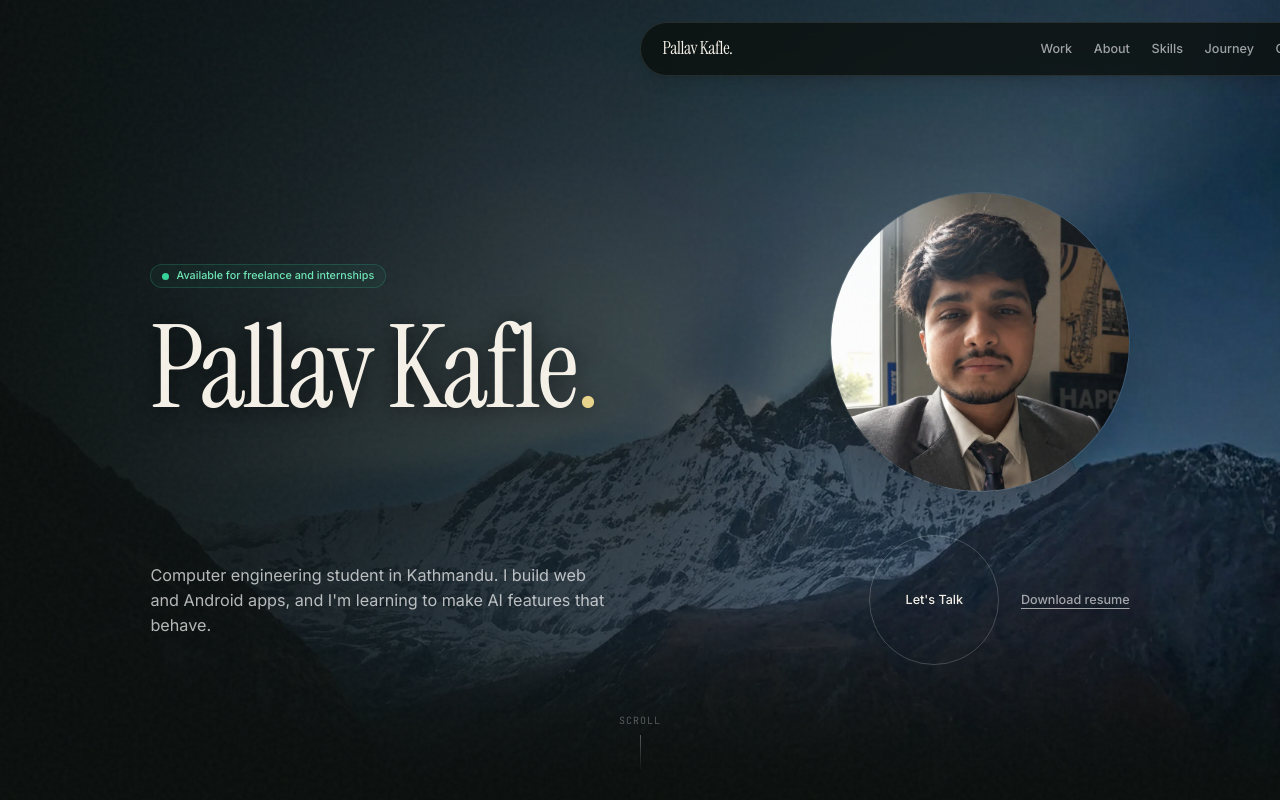
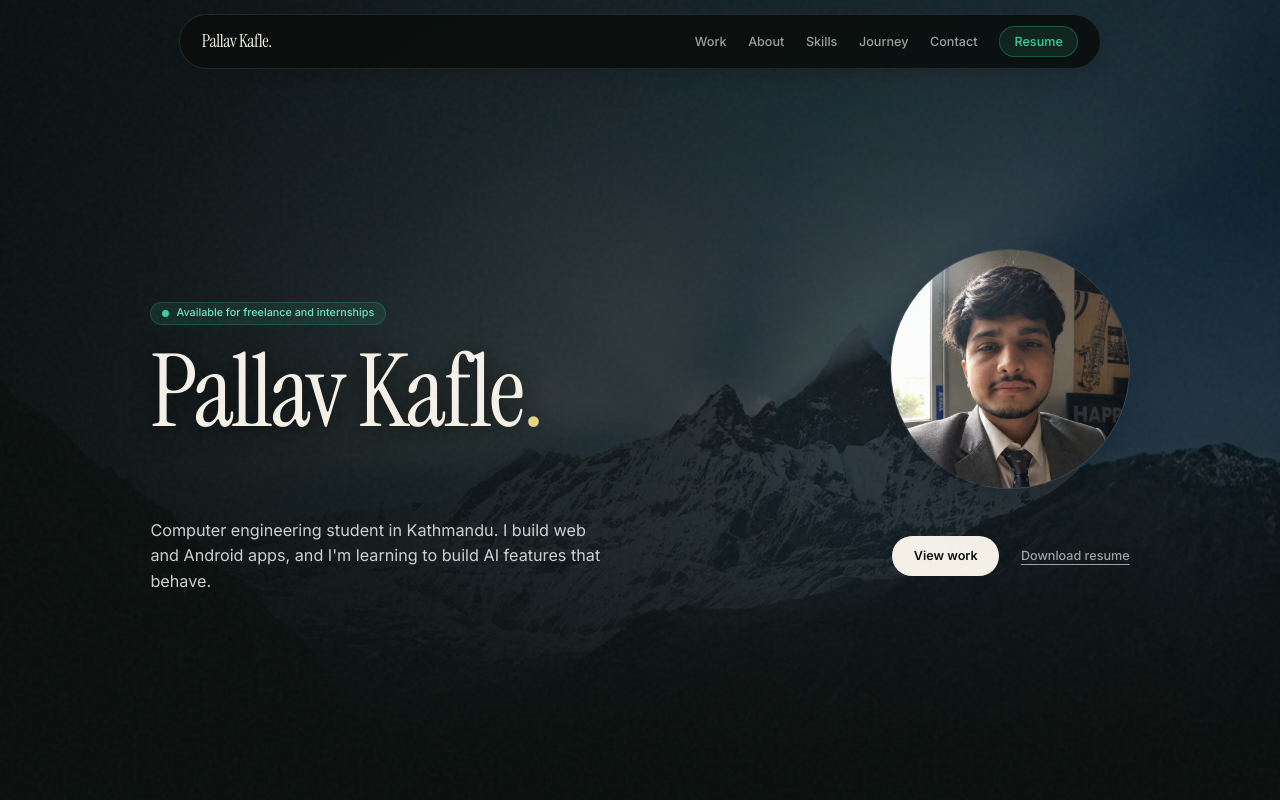
Before and after one commit to pallavkafle/myPORTFOLIO, a Next.js app: page / in a window 1280 px wide. Shown: the top 800 px of the page. Built offline with nearby package versions, Linux system fonts and the light colour scheme.

Commit message:
feat: Phase 1 - fix layout, navbar, hero, and remove bloat

```diff
--- a/app/globals.css
+++ b/app/globals.css
@@ -2,6 +2,10 @@
 @tailwind components;
 @tailwind utilities;
 
+:focus-visible {
+  outline: 2px solid #34d399;
+  outline-offset: 2px;
+}
 :root {
   --bg: #0a0f0d;
   --bg-elevated: rgba(255, 255, 255, 0.05);
--- a/app/layout.tsx
+++ b/app/layout.tsx
@@ -61,6 +61,9 @@ export default function RootLayout({ children }: Readonly<{ children: ReactNode
   return (
     <html lang="en" className={`${inter.variable} ${serif.variable} ${mono.variable}`}>
       <body className="font-sans antialiased">
+        <a href="#main-content" className="sr-only focus:not-sr-only focus:absolute focus:top-4 focus:left-4 focus:z-[100] focus:rounded-md focus:bg-emerald-400 focus:px-4 focus:py-2 focus:text-black focus:font-semibold">
+  Skip to content
+</a>
         <script
           type="application/ld+json"
           dangerouslySetInnerHTML={{ __html: JSON.stringify(jsonLd) }}
--- a/app/page.tsx
+++ b/app/page.tsx
@@ -1,6 +1,5 @@
 import Hero from "@/components/sections/Hero";
 import Projects from "@/components/sections/Projects";
-import Now from "@/components/sections/Now";
 import About from "@/components/sections/About";
 import Skills from "@/components/sections/Skills";
 import Journey from "@/components/sections/Journey";
@@ -10,16 +9,20 @@ import Navbar from "@/components/ui/Navbar";
 
 export default function HomePage() {
   return (
-    <main>
+    <>
+      <a href="#main-content" className="sr-only focus:not-sr-only focus:absolute focus:top-4 focus:left-4 focus:z-[100] focus:rounded-md focus:bg-emerald-400 focus:px-4 focus:py-2 focus:text-black focus:font-semibold">
+        Skip to content
+      </a>
+      <main id="main-content">
         <Navbar />
         <Hero />
         <Projects />
-      <Now />
         <About />
         <Skills />
         <Journey />
         <Contact />
         <Footer />
       </main>
+    </>
   );
 }
--- a/components/sections/Footer.tsx
+++ b/components/sections/Footer.tsx
@@ -46,7 +46,7 @@ export default function Footer() {
       </footer>
 
       {showTopButton && (
-        <motion.button initial={{ opacity: 0, scale: 0.8 }} animate={{ opacity: 1, scale: 1 }} exit={{ opacity: 0, scale: 0.8 }} onClick={() => window.scrollTo({ top: 0, behavior: "smooth" })} aria-label="Back to top" className="fixed bottom-6 right-6 z-50 flex h-10 w-10 items-center justify-center rounded-full border border-white/10 bg-white/5 text-white/70 backdrop-blur-md transition-colors hover:border-emerald-400/50 hover:text-emerald-400">
+        <motion.button initial={{ opacity: 0, scale: 0.8 }} animate={{ opacity: 1, scale: 1 }} exit={{ opacity: 0, scale: 0.8 }} onClick={() => window.scrollTo({ top: 0, behavior: "smooth" })} aria-label="Back to top" className="fixed bottom-4 right-4 z-50 flex h-8 w-8 items-center justify-center rounded-full border border-white/10 bg-white/5 text-white/70 backdrop-blur-md transition-colors hover:border-emerald-400/50 hover:text-emerald-400">
           <ArrowUp size={18} />
         </motion.button>
       )}
--- a/components/sections/Hero.tsx
+++ b/components/sections/Hero.tsx
@@ -2,80 +2,44 @@
 
 import Image from "next/image";
 import { motion } from "framer-motion";
-import MagneticButton from "@/components/ui/MagneticButton";
-import { siteConfig } from "@/lib/data/site";
 
 export default function Hero() {
   return (
-    <section id="home" className="relative min-h-screen flex flex-col justify-center pt-32 pb-16">
-      <div className="mx-auto grid w-full max-w-6xl items-center gap-12 px-5 lg:grid-cols-[1fr_auto] lg:px-8">
-
-        <motion.div
-          initial={{ opacity: 0, y: 20 }}
-          animate={{ opacity: 1, y: 0 }}
-          transition={{ duration: 0.8, ease: "easeOut" }}
-        >
-          <div className="inline-flex items-center gap-2 rounded-full border border-emerald-400/20 bg-emerald-400/5 px-3 py-1 text-xs font-medium text-emerald-300 mb-8">
+    <section id="home" className="relative flex min-h-screen flex-col justify-center pt-24 pb-12">
+      <div className="mx-auto grid w-full max-w-6xl items-center gap-10 px-5 lg:grid-cols-[1fr_auto] lg:px-8">
+        <motion.div initial={{ opacity: 0, y: 20 }} animate={{ opacity: 1, y: 0 }} transition={{ duration: 1.2, ease: "easeOut" }}>
+          <div className="inline-flex items-center gap-2 rounded-full border border-emerald-400/20 bg-emerald-400/10 px-3 py-1 text-xs font-medium text-emerald-300 mb-6">
             <span className="relative flex h-2 w-2">
               <span className="absolute inline-flex h-full w-full animate-ping rounded-full bg-emerald-400 opacity-75"></span>
               <span className="relative inline-flex h-2 w-2 rounded-full bg-emerald-400"></span>
             </span>
             Available for freelance and internships
           </div>
-
-          <h1 className="text-[clamp(3.5rem,10vw,8rem)] font-serif font-normal leading-[0.9] tracking-tight text-text drop-shadow-[0_2px_12px_rgba(0,0,0,0.8)]">
+          <h1 className="text-[clamp(3.5rem,8vw,7rem)] font-serif font-normal leading-[0.9] tracking-tight text-text drop-shadow-[0_2px_12px_rgba(0,0,0,0.8)]">
             Pallav Kafle<span className="text-gold">.</span>
           </h1>
         </motion.div>
-
-        <motion.div
-          initial={{ opacity: 0, scale: 0.95 }}
-          animate={{ opacity: 1, scale: 1 }}
-          transition={{ duration: 0.8, delay: 0.2 }}
-          className="flex justify-start lg:justify-end"
-        >
-          <div className="relative h-[260px] w-[260px] overflow-hidden rounded-full border border-white/10 shadow-2xl md:h-[300px] md:w-[300px]">
-            <Image
-              src="/images/profile.webp"
-              alt="Pallav Kafle"
-              fill
-              priority
-              className="object-cover object-top grayscale-[20%] hover:grayscale-0 transition-all duration-700"
-            />
+        <motion.div initial={{ opacity: 0, scale: 0.95 }} animate={{ opacity: 1, scale: 1 }} transition={{ duration: 1.2, delay: 0.2 }} className="flex justify-start lg:justify-end">
+          <div className="relative h-[160px] w-[160px] overflow-hidden rounded-full border border-white/10 shadow-2xl md:h-[240px] md:w-[240px]">
+            <Image src="/images/profile.webp" alt="Pallav Kafle" fill priority className="object-cover object-top grayscale-[20%] hover:grayscale-0 transition-all duration-700" />
           </div>
         </motion.div>
       </div>
-
-      <div className="mx-auto w-full max-w-6xl px-5 mt-12 lg:px-8">
-        <motion.div
-          initial={{ opacity: 0, y: 20 }}
-          animate={{ opacity: 1, y: 0 }}
-          transition={{ duration: 0.8, delay: 0.4 }}
-          className="flex flex-col md:flex-row items-start md:items-center justify-between gap-8"
-        >
-          <p className="max-w-lg text-base leading-relaxed text-white/70 md:text-lg">
-            Computer engineering student in Kathmandu. I build web and Android apps, and I&apos;m learning to make AI features that behave.
+      <div className="mx-auto w-full max-w-6xl px-5 mt-8 lg:px-8">
+        <motion.div initial={{ opacity: 0, y: 20 }} animate={{ opacity: 1, y: 0 }} transition={{ duration: 1.2, delay: 0.4 }} className="flex flex-col md:flex-row items-start md:items-center justify-between gap-6">
+          <p className="max-w-lg text-base leading-relaxed text-white/80 md:text-lg">
+            Computer engineering student in Kathmandu. I build web and Android apps, and I&apos;m learning to build AI features that behave.
           </p>
-
           <div className="flex items-center gap-6">
-            <MagneticButton href="#contact">Let&apos;s Talk</MagneticButton>
-            <a href="/resume.pdf" target="_blank" rel="noreferrer" className="text-sm font-medium text-white/60 underline underline-offset-4 hover:text-white transition-colors">
+            <a href="#projects" className="rounded-full bg-text px-6 py-3 text-sm font-semibold text-background transition-transform hover:scale-105">
+              View work
+            </a>
+            <a href="/resume" className="text-sm font-medium text-white/60 underline underline-offset-4 hover:text-white transition-colors">
               Download resume
             </a>
           </div>
         </motion.div>
       </div>
-
-      {/* Scroll Cue */}
-      <motion.div
-        initial={{ opacity: 0 }}
-        animate={{ opacity: 1 }}
-        transition={{ delay: 1.5, duration: 1 }}
-        className="absolute bottom-8 left-1/2 -translate-x-1/2 flex flex-col items-center gap-2"
-      >
-        <span className="font-mono text-[10px] uppercase tracking-widest text-white/30">Scroll</span>
-        <div className="h-10 w-px bg-gradient-to-b from-white/30 to-transparent" />
-      </motion.div>
     </section>
   );
 }
--- a/components/sections/Skills.tsx
+++ b/components/sections/Skills.tsx
@@ -24,7 +24,7 @@ export default function Skills() {
 
   // The text content rendered twice (once for baseline, once for the spotlight mask)
   const SkillList = ({ isSpotlight = false }: { isSpotlight?: boolean }) => (
-    <div className={`space-y-12 ${isSpotlight ? "pointer-events-none text-white" : "text-white/40"}`}>
+    <div className={`space-y-12 ${isSpotlight ? "pointer-events-none text-white" : "text-white/70"}`}>
       {skillGroups.map((group) => (
         <div key={group.category} className="grid gap-4 md:grid-cols-[200px_1fr] md:gap-8">
           <div>
@@ -46,7 +46,7 @@ export default function Skills() {
   );
 
   return (
-    <section id="skills" className="px-5 py-16 lg:px-8 bg-black/20">
+    <section id="skills" className="relative z-10 px-5 py-16 lg:px-8">
       <div className="mx-auto max-w-5xl">
         <motion.div initial={{ opacity: 0, y: 20 }} whileInView={{ opacity: 1, y: 0 }} viewport={{ once: true }} transition={{ duration: 0.6 }}>
           <SectionHeading
--- a/components/ui/Navbar.tsx
+++ b/components/ui/Navbar.tsx
@@ -34,13 +34,13 @@ export default function Navbar() {
 
   return (
     <>
-      <motion.header
-        initial={{ y: -100, opacity: 0 }}
-        animate={{ y: isHidden ? -100 : 0, opacity: isHidden ? 0 : 1 }}
-        transition={{ duration: 0.35, ease: "easeInOut" }}
-        className="fixed top-6 left-1/2 z-50 -translate-x-1/2 w-[95%] max-w-4xl"
-      >
-        <nav className="flex items-center justify-between rounded-full border border-white/10 bg-[#0a0f0d]/80 px-6 py-3 shadow-lg backdrop-blur-md">
+      <header className="fixed top-4 inset-x-0 z-50 flex justify-center px-4">
+        <motion.nav
+          initial={{ y: -100, opacity: 0 }}
+          animate={{ y: isHidden ? -100 : 0, opacity: isHidden ? 0 : 1 }}
+          transition={{ duration: 0.35, ease: "easeInOut" }}
+          className="flex w-full max-w-5xl items-center justify-between rounded-full border border-white/10 bg-[#0a0f0d]/90 px-6 py-3 shadow-lg backdrop-blur-md"
+        >
           <Link href="/" className="font-serif text-xl tracking-tight text-text hover:text-emerald-400 transition-colors">
             Pallav Kafle.
           </Link>
@@ -51,30 +51,25 @@ export default function Navbar() {
                 {link.name}
               </Link>
             ))}
-            <Link href="/resume.pdf" target="_blank" rel="noreferrer" className="rounded-full bg-emerald-400/10 px-4 py-1.5 text-sm font-medium text-emerald-400 border border-emerald-400/30 transition-all hover:bg-emerald-400/20">
+            <Link href="/resume" className="rounded-full bg-emerald-400/10 px-4 py-1.5 text-sm font-medium text-emerald-400 border border-emerald-400/30 transition-all hover:bg-emerald-400/20">
               Resume
             </Link>
           </div>
 
           <div className="flex items-center gap-4 lg:hidden">
-            <Link href="/resume.pdf" target="_blank" rel="noreferrer" className="rounded-full bg-emerald-400/10 px-3 py-1 text-xs font-medium text-emerald-400 border border-emerald-400/30">
+            <Link href="/resume" className="rounded-full bg-emerald-400/10 px-3 py-1 text-xs font-medium text-emerald-400 border border-emerald-400/30">
               Resume
             </Link>
             <button onClick={() => setIsMobileMenuOpen(!isMobileMenuOpen)} aria-expanded={isMobileMenuOpen} aria-label="Toggle menu" className="text-white/70 hover:text-white">
               {isMobileMenuOpen ? <X size={20} /> : <Menu size={20} />}
             </button>
           </div>
-        </nav>
-      </motion.header>
+        </motion.nav>
+      </header>
 
       <AnimatePresence>
         {isMobileMenuOpen && (
-          <motion.div
-            initial={{ opacity: 0 }}
-            animate={{ opacity: 1 }}
-            exit={{ opacity: 0 }}
-            className="fixed inset-0 z-40 bg-[#0a0f0d]/95 backdrop-blur-lg lg:hidden flex flex-col items-center justify-center gap-8"
-          >
+          <motion.div initial={{ opacity: 0 }} animate={{ opacity: 1 }} exit={{ opacity: 0 }} className="fixed inset-0 z-40 bg-[#0a0f0d]/95 backdrop-blur-lg lg:hidden flex flex-col items-center justify-center gap-8">
             {navLinks.map((link) => (
               <Link key={link.name} href={link.href} onClick={() => setIsMobileMenuOpen(false)} className="text-3xl font-serif text-white/80 hover:text-emerald-400 transition-colors">
                 {link.name}
--- a/components/ui/SiteBackground.tsx
+++ b/components/ui/SiteBackground.tsx
@@ -1,35 +1,13 @@
 "use client";
 
 import Image from "next/image";
-import { motion, useReducedMotion } from "framer-motion";
 
 export default function SiteBackground() {
-  const reducedMotion = useReducedMotion();
-
   return (
     <div className="fixed inset-0 -z-10 overflow-hidden pointer-events-none bg-[#0a0f0d]">
-      <motion.div
-        initial={reducedMotion ? false : { scale: 1.04 }}
-        animate={reducedMotion ? false : { scale: 1 }}
-        transition={{ duration: 1.5, ease: "easeOut" }}
-        className="absolute inset-0"
-      >
-        <Image
-          src="/images/background.webp"
-          alt=""
-          fill
-          priority
-          quality={85}
-          sizes="100vw"
-          className="object-cover object-[center_35%]"
-        />
-      </motion.div>
-
-      {/* Global Left-to-Right Overlay */}
-      <div className="absolute inset-0 bg-gradient-to-r from-[#0a0f0d]/95 via-[#0a0f0d]/60 to-transparent" />
-
-      {/* Seamless Bottom Fade */}
-      <div className="absolute inset-x-0 bottom-0 h-[20vh] bg-gradient-to-t from-[#0a0f0d] to-transparent" />
+      <Image src="/images/background.webp" alt="" fill priority quality={85} sizes="100vw" className="object-cover object-[center_35%]" />
+      <div className="absolute inset-0 bg-gradient-to-r from-[#0a0f0d]/95 via-[#0a0f0d]/70 to-[#0a0f0d]/40" />
+      <div className="absolute inset-0 bg-gradient-to-b from-transparent via-transparent to-[#0a0f0d]" />
     </div>
   );
 }
```
Also changed, not shown: components/sections/Projects.tsx (+0 -14 lines). Lines whose indentation alone changed are shown as unchanged.
